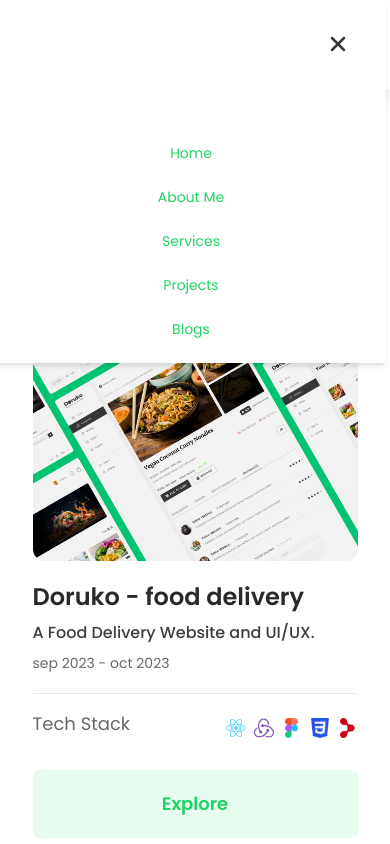
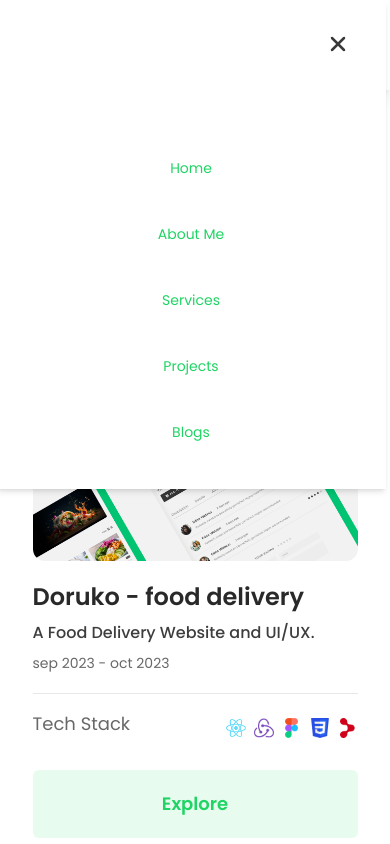
Before and after one commit to shaikhmuzffar/portfolio, a Next.js app: page /projects in a window 390 px wide. Both pictures are taken after a click on the picture 345 px from the left and 45 px from the top of the page. Shown: the top 844 px of the page. Built offline with nearby package versions, Linux system fonts and the light colour scheme.

Commit message:
some bugs of navbar fixed

```diff
--- a/app/components/Navbar.jsx
+++ b/app/components/Navbar.jsx
@@ -18,23 +18,23 @@ export default function Navbar() {
                     <Image src={logo} layout='fill' alt='logo' objectFit='contain' />
                 </div>
                 {/* navigation */}
-                <ul className={`${showNav ? 'fixed' : 'hidden'} bg-white space-y-2 shadow-md w-screen p-4  pt-[15vh] text-center top-0 right-1  z-10  text-sm md:space-y-0  md:static md:bg-none md:shadow-none md:w-fit md:p-0 md:left-0 md:right-0 md:flex md:flex-row md:gap-x-4`} >
+                <ul className={`${showNav ? 'fixed' : 'hidden'} bg-white space-y-4 shadow-md w-screen p-4 pt-[15vh] pb-8 text-center top-0 right-1  z-10  text-sm md:space-y-0  md:static md:bg-none md:shadow-none md:w-fit md:p-0 md:left-0 md:right-0 md:flex md:flex-row md:gap-x-4 ` } >
                     <li className='absolute top-9 right-10 h-4 w-4 md:hidden ' >
                     <Image src={cross} layout='fill' onClick={()=>setShowNav(false)} objectFit='contain' alt='cross'/>
                     </li>
-                    <li className='text-myGreen  py-[8px] rounded-md px-2 hover:bg-myGreen hover:bg-opacity-10 md:text-[12px] md:py-0 md:hover:bg-white'>
+                    <li className='text-myGreen  py-[15px] rounded-md px-2 hover:bg-myGreen hover:bg-opacity-10 md:text-[12px] md:py-0 md:hover:bg-none' onClick={()=>setShowNav(false)} >
                         <Link href='/'>Home</Link>
                     </li>
-                    <li className='text-myGreen  py-[8px] rounded-md px-2 hover:bg-myGreen hover:bg-opacity-10 md:text-[12px] md:py-0 md:hover:bg-none'>
+                    <li className='text-myGreen  py-[15px] rounded-md px-2 hover:bg-myGreen hover:bg-opacity-10  md:text-[12px] md:py-0 md:hover:bg-none' onClick={()=>setShowNav(false)} >
                         <Link href='/'>About Me</Link>
                     </li>
-                    <li className='text-myGreen  py-[8px] rounded-md px-2 hover:bg-myGreen hover:bg-opacity-10 md:text-[12px] md:py-0 md:hover:bg-none' >
+                    <li className='text-myGreen  py-[15px] rounded-md px-2 hover:bg-myGreen hover:bg-opacity-10 md:text-[12px] md:py-0 md:hover:bg-none' onClick={()=>setShowNav(false)} >
                         <Link href='/'>Services</Link>
                     </li>
-                    <li className='text-myGreen  py-[8px] rounded-md px-2 hover:bg-myGreen hover:bg-opacity-10 md:text-[12px] md:py-0 md:hover:bg-none' >
+                    <li className='text-myGreen  py-[15px] rounded-md px-2 hover:bg-myGreen hover:bg-opacity-10 md:text-[12px] md:py-0 md:hover:bg-none' onClick={()=>setShowNav(false)} >
                         <Link href='/projects'>Projects</Link>
                     </li>
-                    <li className='text-myGreen  py-[8px] rounded-md px-2 hover:bg-myGreen hover:bg-opacity-10 md:text-[12px] md:py-0 md:hover:bg-none' >
+                    <li  className='text-myGreen  py-[15px] rounded-md px-2 hover:bg-myGreen hover:bg-opacity-10 md:text-[12px] md:py-0 md:hover:bg-none' onClick={()=>setShowNav(false)} >
                         <Link href='/'>Blogs</Link>
                     </li>
                 </ul>
```
